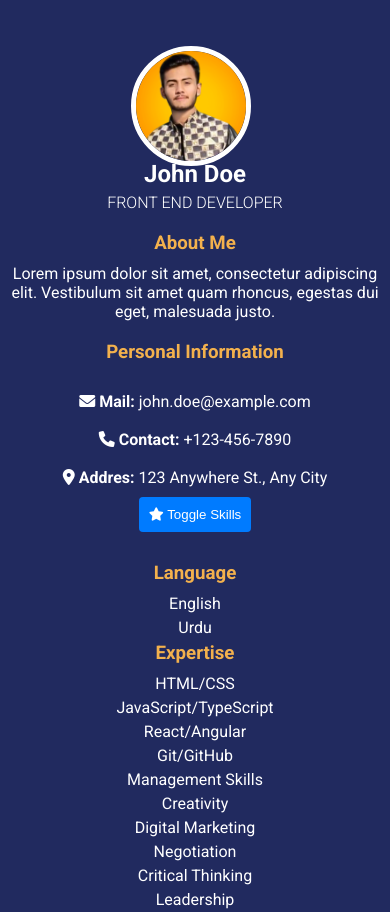
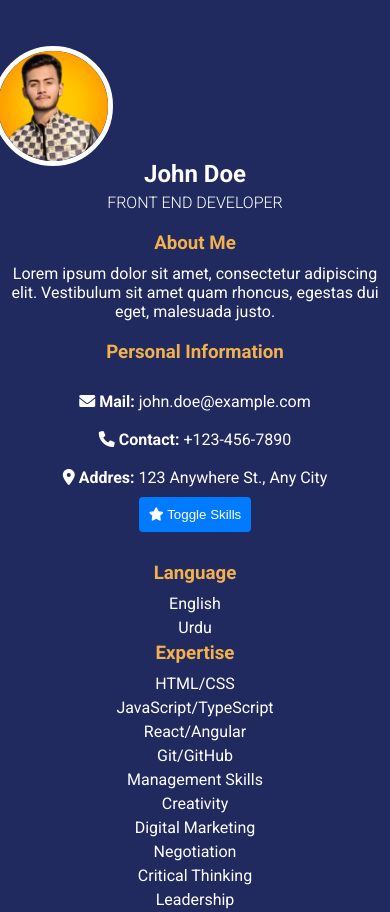
Before and after one commit to usamatechodyssey/-Static-Resume-Builderr-, a plain HTML site: page index.html in a window 390 px wide. Shown: the top 912 px of the page. Drawn offline with Linux system fonts and the light colour scheme.

Commit message:
Update style.css

```diff
--- a/style.css
+++ b/style.css
@@ -238,7 +238,8 @@ button:hover {
         width: 120px;
         height: 120px;
         top: 5%;
-        margin-left: 121px;
+        left:-10px;
+/*         margin-left: 121px; */
 
     }
 }
```
